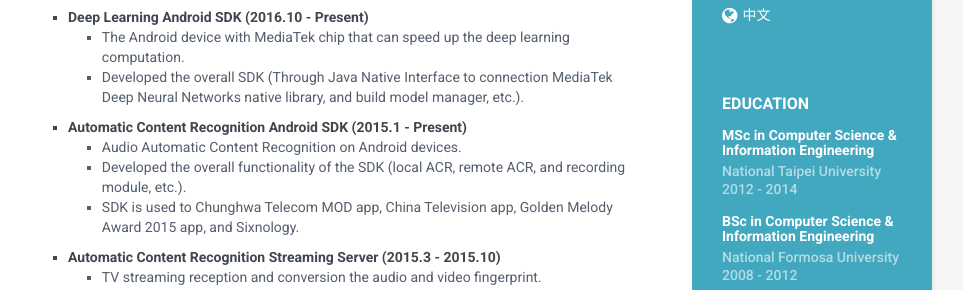
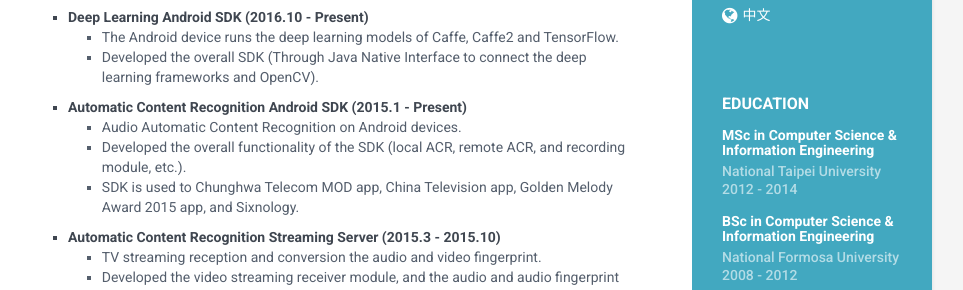
Before and after one commit to elirex/elirex.github.io, a plain HTML site: page index.html in a window 1280 px wide. Both pictures are taken after a click on the link "English". Shown: the part 498-788 px from the top of the page, without its empty margins (188-1151 px from the left). Drawn offline with Linux system fonts and the light colour scheme.

Commit message:
update content

```diff
--- a/assets/js/popup.js
+++ b/assets/js/popup.js
@@ -43,11 +43,11 @@
 
         var iii_dls_desc = document.getElementById("III-deep-learning-android-sdk-desc");
         removeChild(iii_dls_desc);
-        insertText(iii_dls_desc, ["The Android device with MediaTek chip that can speed up the deep learning computation."], "");
+        insertText(iii_dls_desc, ["The Android device runs the deep learning models of Caffe, Caffe2 and TensorFlow."], "");
 
         var iii_dls_main = document.getElementById("III-deep-learning-android-sdk-main");
         removeChild(iii_dls_main);
-        insertText(iii_dls_main, ["Developed the overall SDK (Through Java Native Interface to connection MediaTek Deep Neural Networks native library, and build model manager, etc.)."], "");
+        insertText(iii_dls_main, ["Developed the overall SDK (Through Java Native Interface to connect the deep learning frameworks and OpenCV)."], "");
 
         var iii_acr_sdk_desc = document.getElementById("III-ACR-SDK-desc");
         removeChild(iii_acr_sdk_desc);
--- a/index.html
+++ b/index.html
@@ -119,8 +119,8 @@
                             <p>
 
                             <li id="III-deep-learning-android-sdk-title" class="first-list-item">Deep Learning Android SDK (2016.10 - Present)</li>
-                            <li id="III-deep-learning-android-sdk-desc" class="second-list-item">搭載MediaTek晶片的Android裝置可加速執行Deep Learning運算</li>
-                            <li id="III-deep-learning-android-sdk-main" class="second-list-item">主要負責開發整體SDK，透過JNI串接MediaTek Deep Neural Networks native library</li>
+                            <li id="III-deep-learning-android-sdk-desc" class="second-list-item">Android裝置可運行Caffe, Caffe2和TensorFlow的deep learning models</li>
+                            <li id="III-deep-learning-android-sdk-main" class="second-list-item">主要負責開發整體SDK，透過JNI串接deep learning frameworks和OpenCV</li>
                             <p>
 
                             <li id="III-ACR-SDK-title" class="first-list-item">Automatic Content Recognition Android SDK (2015.1 - Present)</li>
```
